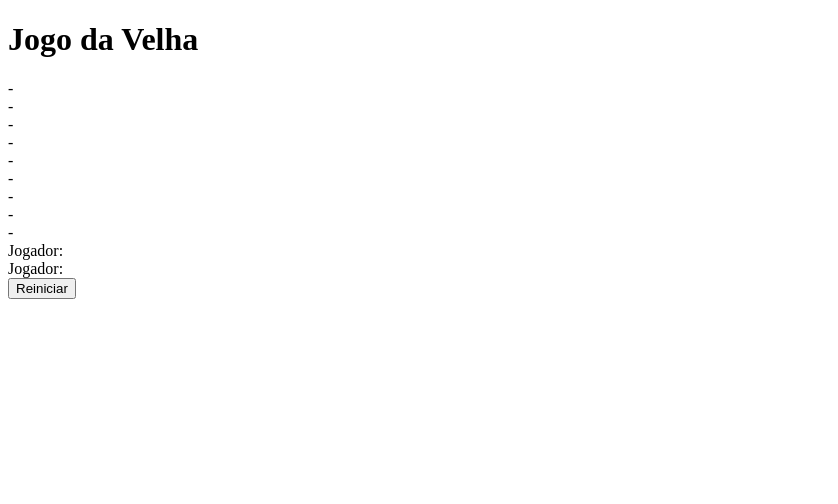
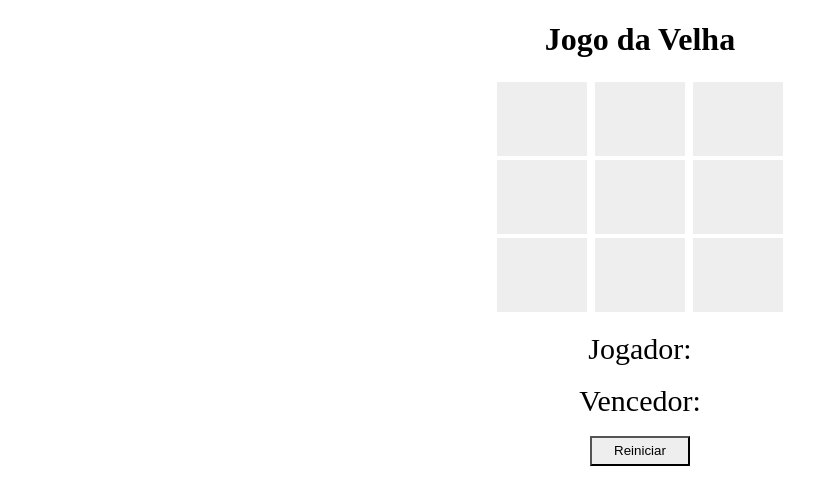
Before and after one commit to VictorHolanda21/jogo-da-velha, a plain HTML site: page index.html in a window 1280 px wide. Shown: the whole page, without its empty margins (0-838 px from the left). Drawn offline with Linux system fonts and the light colour scheme.

Commit message:
Added style to page

```diff
--- a/assets/css/style.css
+++ b/assets/css/style.css
@@ -0,0 +1,29 @@
+body{
+    text-align: center;
+
+}
+
+.quadrado{
+    text-align: center;
+    width: 50px;
+    background: #eee;
+    color: #eee;
+    display: inline-block;
+    padding: 20px;
+    font-size: 30px;
+    margin: 2px;
+    cursor: pointer;
+}
+
+.jogador, .vencedor{
+    font-size: 30px;
+    margin-top: 18px;
+}
+
+button{
+    margin-top: 18px;
+    width: 100px;
+    height: 30px;
+    background: #eee;
+    cursor: pointer;
+}
--- a/index.html
+++ b/index.html
@@ -13,31 +13,31 @@
         <h1>Jogo da Velha</h1>
 
         <div>
-            <div id="1">-</div>
-            <div id="2">-</div>
-            <div id="3">-</div>
+            <div class="quadrado" id="1">-</div>
+            <div class="quadrado" id="2">-</div>
+            <div class="quadrado" id="3">-</div>
         </div>
 
         <div>
-            <div id="4">-</div>
-            <div id="5">-</div>
-            <div id="6">-</div>
+            <div class="quadrado" id="4">-</div>
+            <div class="quadrado" id="5">-</div>
+            <div class="quadrado" id="6">-</div>
         </div>
 
         <div>
-            <div id="7">-</div>
-            <div id="8">-</div>
-            <div id="9">-</div>
+            <div class="quadrado" id="7">-</div>
+            <div class="quadrado" id="8">-</div>
+            <div class="quadrado" id="9">-</div>
         </div>
 
-        <div class="jogador-s">
-            <label for="jogador-selecionado">Jogador:</label>
-            <label id="jogador-selecionado"></label>
+        <div class="jogador">
+            <label for="jogador-lb">Jogador:</label>
+            <label id="jogador-lb"></label>
         </div>
 
-        <div class="jogador-v">
-            <label for="jogador-vencedor">Jogador:</label>
-            <label id="jogador-vencedor"
+        <div class="vencedor">
+            <label for="vencedor-lb">Vencedor:</label>
+            <label id="vencedor-lb"
             ></label>
 
 
```
